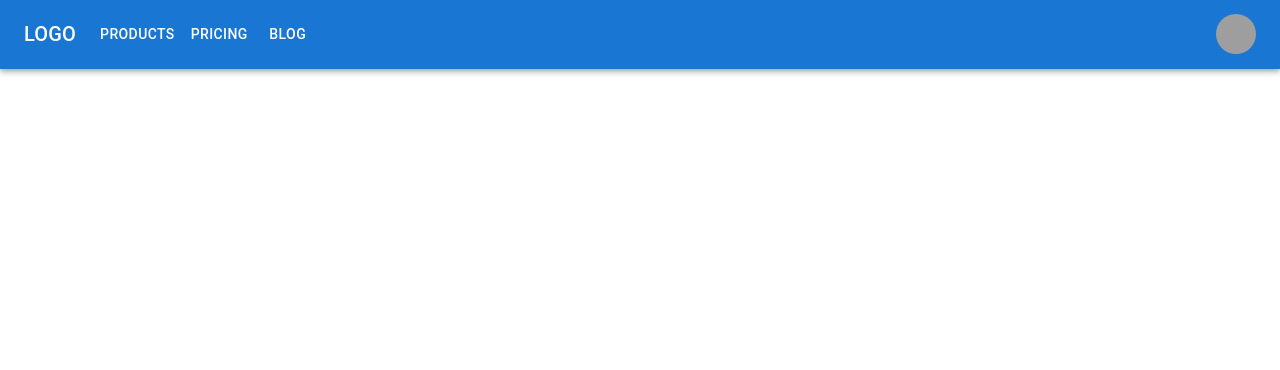
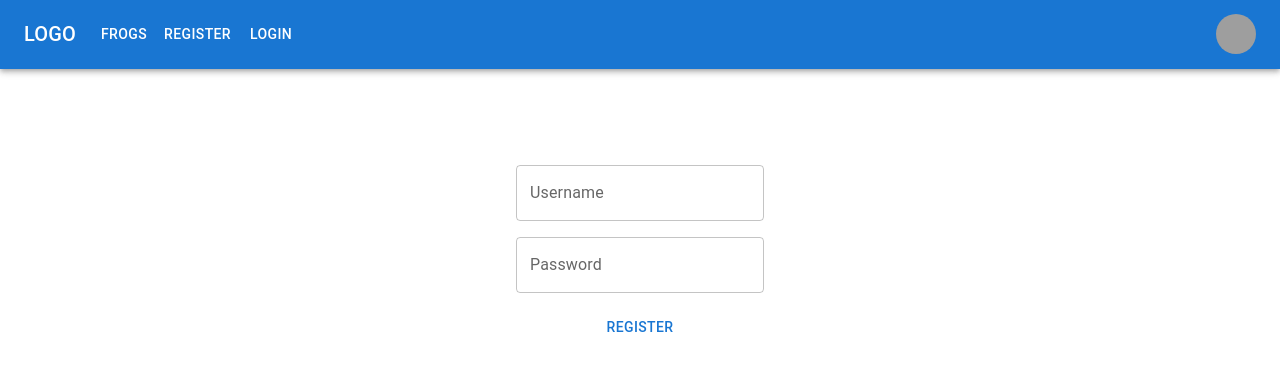
Before and after one commit to frozendawn/apollo-graphql-frogApp-client, a React (Create React App) app: page /register in a window 1280 px wide. Shown: the top 370 px of the page. Built offline with nearby package versions, Linux system fonts and the light colour scheme; grey boxes are pictures that could not be loaded.

Commit message:
quick authentication

```diff
--- a/src/App.tsx
+++ b/src/App.tsx
@@ -4,6 +4,8 @@ import styles from './css/index.module.css';
 import {Routes, Route} from 'react-router-dom';
 import AddNewFrog from './components/AddNewFrog';
 import FrogDetail from './components/FrogDetail';
+import Register from './components/Register';
+import Login from './components/Login';
 
 function App() {
   return (
@@ -14,6 +16,9 @@ function App() {
         <Route path="/" element={<FrogList/>}/>
         <Route path="/add-new" element={<AddNewFrog/>}/>
         <Route path="/frog/:id" element={<FrogDetail/>}/>
+        <Route path="/frog/:id" element={<FrogDetail/>}/>
+        <Route path="/register" element={<Register/>}/>
+        <Route path="/login" element={<Login/>}/>
       </Routes>
     </div>
   );
--- a/src/components/AddNewFrog.tsx
+++ b/src/components/AddNewFrog.tsx
@@ -2,8 +2,11 @@ import Button from "@mui/material/Button";
 import Container from "@mui/material/Container";
 import Grid from "@mui/material/Grid";
 import TextField from "@mui/material/TextField";
-import { useState } from "react";
+import { useContext, useState } from "react";
 import { useMutation, gql } from "@apollo/client";
+import { useNavigate } from "react-router-dom";
+import {GET_FROGS} from './FrogList';
+import AuthenticationContext from '../store/auth-context';
 
 interface Props {}
 interface FormFieldValuesInterface {
@@ -12,21 +15,39 @@ interface FormFieldValuesInterface {
   imageUrl: string;
 }
 
+interface Frog {
+  description: string;
+  id: string;
+  imageUrl: string;
+  name: string;
+  }
+
 const ADD_FROG = gql`
-mutation AddFrog($name: String!, $description: String!, $imageUrl: String!) {
-    addFrog(name: $name, description: $description, imageUrl: $imageUrl) {
-        success
-        message
+  mutation AddFrog($name: String!, $description: String!, $imageUrl: String!, $userId: ID!) {
+    addFrog(name: $name, description: $description, imageUrl: $imageUrl, userId: $userId) {
+      code
+      message
+      success
+      frog {
+        id
+        name
+        description
+        imageUrl
+      }
     }
-}
+  }
 `;
 
 const AddNewFrog: React.FC<Props> = () => {
+  const navigate = useNavigate();
+  const authCtx = useContext(AuthenticationContext);
+  console.log(authCtx);
+
   const [formFieldValues, setFormFieldValues] =
     useState<FormFieldValuesInterface>({
       name: "",
       description: "",
-      imageUrl: ""
+      imageUrl: "",
     });
 
   const onBlurHandler = (e: any) => {
@@ -38,18 +59,27 @@ const AddNewFrog: React.FC<Props> = () => {
     });
   };
 
-  const [addFrog, { data, loading, error }] = useMutation(ADD_FROG, {
-      variables: {
-        name: formFieldValues.name,
-        description: formFieldValues.description,
-        imageUrl: formFieldValues.imageUrl
-      }
+  const [addFrog] = useMutation(ADD_FROG, {
+    variables: {
+      name: formFieldValues.name,
+      description: formFieldValues.description,
+      imageUrl: formFieldValues.imageUrl,
+      userId: authCtx!.user!.id
+    },
+    refetchQueries: [{query: GET_FROGS}]
   });
 
-  const onSubmitHander = (e:any) => {
-      console.log('hello')
+  const onSubmitHander = async (e: any) => {
     e.preventDefault();
-    addFrog();
+    try {
+      const response = await addFrog();
+      if (response.data.addFrog.success) {
+        console.log(response.data.addFrog.success);
+        return navigate("/");
+      }
+    } catch (error) {
+      console.log(error);
+    }
   };
 
   return (
--- a/src/components/Frog.tsx
+++ b/src/components/Frog.tsx
@@ -17,7 +17,6 @@ interface Props {
 }
 
 const Frog: React.FC<Props> = (props) => {
-    console.log(props.frog)
     const navigate = useNavigate();
 
     const navigateToDetails = () => {
--- a/src/components/FrogDetail.tsx
+++ b/src/components/FrogDetail.tsx
@@ -13,6 +13,9 @@ const GET_FROG_BY_ID = gql`
       name
       description
       imageUrl
+      userId {
+        username
+      }
     }
   }
 `;
@@ -47,6 +50,7 @@ const FrogDetail: React.FC<Props> = () => {
                             </Grid>
                             <Grid item>
                               <Typography paragraph={true}>{data.getFrog.description}</Typography>
+                              <Typography paragraph={true}>Created by:{data!.getFrog!.userId!.username}</Typography>
                             </Grid>
 
                        </Grid>
--- /dev/null
+++ b/src/components/Login.tsx
@@ -0,0 +1,105 @@
+import Button from "@mui/material/Button";
+import Container from "@mui/material/Container";
+import Grid from "@mui/material/Grid";
+import TextField from "@mui/material/TextField";
+import { useContext, useState } from "react";
+import AuthenticationContext from "../store/auth-context";
+import { gql, useMutation } from "@apollo/client";
+import { useNavigate } from "react-router-dom";
+
+interface Props {}
+
+interface FormInput {
+  username: string;
+  password: string;
+}
+
+const LOGIN_MUTATION = gql`
+  mutation Login ($username: String!, $password: String!) {
+    Login(username: $username, password: $password) {
+      code
+      success
+      message
+      id
+      accessToken
+      username
+    }
+  }
+`;
+
+const Login: React.FC<Props> = () => {
+  const authCtx = useContext(AuthenticationContext);
+  const navigate = useNavigate();
+  const [formFieldValues, setFormFieldValues] = useState<FormInput>({
+    username: "",
+    password: "",
+  });
+
+  const [loginUser] = useMutation(LOGIN_MUTATION, {
+    variables: {
+      username: formFieldValues.username,
+      password: formFieldValues.password
+    }
+  });
+
+  const onSubmitHander = async (e: any) => {
+    e.preventDefault();
+    const response = await loginUser();
+
+    if (response!.data!.Login.success) {
+      authCtx.login(response.data.Login.username, response.data.Login.accessToken, response.data.Login.id);
+      return navigate('/')
+    }
+  };
+
+  const onBlurHandler = (e: any) => {
+    setFormFieldValues((prev) => {
+      return {
+        ...prev,
+        [e.target.name]: e.target.value,
+      };
+    });
+  };
+
+  return (
+    <Container>
+      <form onSubmit={onSubmitHander}>
+        <Grid
+          container
+          direction="column"
+          justifyContent="center"
+          alignItems="center"
+          sx={{ mt: 10 }}
+          spacing={2}
+        >
+          <Grid item md={12}>
+            <TextField
+              id="outlined-basic"
+              label="Username"
+              variant="outlined"
+              name="username"
+              onBlur={onBlurHandler}
+            />
+          </Grid>
+          <Grid item md={12}>
+            <TextField
+              type="password"
+              id="outlined-basic"
+              label="Password"
+              variant="outlined"
+              name="password"
+              onBlur={onBlurHandler}
+            />
+          </Grid>
+          <Grid item md={12}>
+            <Button type="submit" variant="text" sx={{ width: "100%" }}>
+              Login
+            </Button>
+          </Grid>
+        </Grid>
+      </form>
+    </Container>
+  );
+};
+
+export default Login;
--- a/src/components/Navbar.js
+++ b/src/components/Navbar.js
@@ -1,4 +1,4 @@
-import * as React from 'react';
+import React, { useContext } from 'react';
 import AppBar from '@mui/material/AppBar';
 import Box from '@mui/material/Box';
 import Toolbar from '@mui/material/Toolbar';
@@ -11,13 +11,17 @@ import Avatar from '@mui/material/Avatar';
 import Button from '@mui/material/Button';
 import Tooltip from '@mui/material/Tooltip';
 import MenuItem from '@mui/material/MenuItem';
+import {useNavigate} from 'react-router-dom';
+import AuthenticationContext from '../store/auth-context';
 
-const pages = ['Products', 'Pricing', 'Blog'];
 const settings = ['Profile', 'Account', 'Dashboard', 'Logout'];
 
 const Navbar = () => {
   const [anchorElNav, setAnchorElNav] = React.useState(null);
   const [anchorElUser, setAnchorElUser] = React.useState(null);
+  const navigate = useNavigate();
+  const authCtx = useContext(AuthenticationContext)
+  console.log(authCtx)
 
   const handleOpenNavMenu = (event) => {
     setAnchorElNav(event.currentTarget);
@@ -76,11 +80,12 @@ const Navbar = () => {
                 display: { xs: 'block', md: 'none' },
               }}
             >
-              {pages.map((page) => (
-                <MenuItem key={page} onClick={handleCloseNavMenu}>
-                  <Typography textAlign="center">{page}</Typography>
+                <MenuItem  onClick={handleCloseNavMenu}>
+                  <Typography textAlign="center">Frogs</Typography>
                 </MenuItem>
-              ))}
+                {authCtx.isLoggedIn && <MenuItem  onClick={handleCloseNavMenu}>
+                  <Typography textAlign="center">Add Frog</Typography>
+                </MenuItem>}
             </Menu>
           </Box>
           <Typography
@@ -92,15 +97,32 @@ const Navbar = () => {
             LOGO
           </Typography>
           <Box sx={{ flexGrow: 1, display: { xs: 'none', md: 'flex' } }}>
-            {pages.map((page) => (
+
               <Button
-                key={page}
-                onClick={handleCloseNavMenu}
+                onClick={() => {navigate('/')}}
                 sx={{ my: 2, color: 'white', display: 'block' }}
               >
-                {page}
+                Frogs
               </Button>
-            ))}
+              {authCtx.isLoggedIn && <Button
+                onClick={() => {navigate('add-new')}}
+                sx={{ my: 2, color: 'white', display: 'block' }}
+              >
+                Add Frog
+              </Button>}
+              <Button
+                onClick={() => {navigate('register')}}
+                sx={{ my: 2, color: 'white', display: 'block' }}
+              >
+                Register
+              </Button>
+              <Button
+                onClick={() => {navigate('login')}}
+                sx={{ my: 2, color: 'white', display: 'block' }}
+              >
+                Login
+              </Button>
+
           </Box>
 
           <Box sx={{ flexGrow: 0 }}>
--- /dev/null
+++ b/src/components/Register.tsx
@@ -0,0 +1,105 @@
+import Button from "@mui/material/Button";
+import Container from "@mui/material/Container";
+import Grid from "@mui/material/Grid";
+import TextField from "@mui/material/TextField";
+import { useState } from "react";
+import { gql, useMutation } from "@apollo/client";
+import AuthenticationContext from "../store/auth-context";
+import { useContext } from "react";
+
+interface Props {}
+
+interface FormInput {
+  username: string;
+  password: string;
+}
+
+const REGISTER = gql`
+  mutation Register($username: String!, $password: String!) {
+    Register(username: $username, password: $password) {
+      code
+      success
+      message
+      accessToken
+      id
+      username
+    }
+  }
+`;
+
+const Register: React.FC<Props> = () => {
+  const [formInputFields, setFormInputFields] = useState<FormInput>({
+    username: "",
+    password: "",
+  });
+  console.log(formInputFields);
+
+  const [registerUser] = useMutation(REGISTER, {
+    variables: {
+      username: formInputFields.username,
+      password: formInputFields.password,
+    },
+  });
+  const authCtx = useContext(AuthenticationContext);
+  console.log(authCtx)
+
+  const onSubmitHander = async (e: any) => {
+    e.preventDefault();
+    const response = await registerUser();
+    console.log('response', response)
+    if (response && response.data.Register.success) {
+      authCtx.login(response.data.Register.username, response.data.Register.accessToken, response.data.Register.id)
+    }
+  };
+
+  const onBlurHandler = (e: any) => {
+    setFormInputFields((prev) => {
+      return {
+        ...prev,
+        [e.target.name]: e.target.value,
+      };
+    });
+  };
+
+  return (
+    <Container>
+      <form onSubmit={onSubmitHander}>
+        <Grid
+          container
+          direction="column"
+          justifyContent="center"
+          alignItems="center"
+          sx={{ mt: 10 }}
+          spacing={2}
+        >
+          <Grid item md={12}>
+            <TextField
+              id="outlined-basic"
+              label="Username"
+              variant="outlined"
+              name="username"
+              onBlur={onBlurHandler}
+            />
+          </Grid>
+          <Grid item md={12}>
+            <TextField
+              id="outlined-basic"
+              label="Password"
+              variant="outlined"
+              name="password"
+              type="password"
+              onBlur={onBlurHandler}
+            />
+          </Grid>
+          <Grid item md={12}>
+            <Button type="submit" variant="text" sx={{ width: "100%" }}>
+              Register
+            </Button>
+          </Grid>
+        </Grid>
+      </form>
+    </Container>
+  );
+};
+
+export default Register;
--- a/src/index.tsx
+++ b/src/index.tsx
@@ -4,6 +4,7 @@ import App from "./App";
 import reportWebVitals from "./reportWebVitals";
 import { BrowserRouter } from "react-router-dom";
 import { ApolloClient, InMemoryCache, ApolloProvider } from "@apollo/client";
+import { AuthenticationContextProvider } from "./store/auth-context";
 
 const client = new ApolloClient({
   uri: "http://localhost:5000/graphql",
@@ -11,11 +12,13 @@ const client = new ApolloClient({
 });
 
 ReactDOM.render(
-  <BrowserRouter>
-    <ApolloProvider client={client}>
-      <App />
-    </ApolloProvider>
-  </BrowserRouter>,
+  <AuthenticationContextProvider>
+    <BrowserRouter>
+      <ApolloProvider client={client}>
+        <App />
+      </ApolloProvider>
+    </BrowserRouter>
+  </AuthenticationContextProvider>,
   document.getElementById("root")
 );
 
--- /dev/null
+++ b/src/store/auth-context.tsx
@@ -0,0 +1,57 @@
+import React, { useState } from 'react';
+
+interface User {
+  username: string;
+  id: string;
+  token: string;
+}
+interface ContextInterface {
+  isLoggedIn: boolean;
+  user: User | null;
+  logout: () => void;
+  login: (user: string, token: string, id: string) => void
+}
+
+const AuthenticationContext = React.createContext<ContextInterface>({
+  isLoggedIn: false,
+  user: null,
+  logout: () => {},
+  login: () => {}
+})
+
+interface ProviderProps {}
+
+export const AuthenticationContextProvider:React.FC<ProviderProps> = (props) => {
+
+  const [isLoggedIn, setIsLoggedIn] = useState<boolean>(false)
+  const [user, setUser] = useState<User | null>(null)
+
+  const logUserOut = () => {
+    setIsLoggedIn(false)
+    setUser(null)
+  }
+
+  const logUserIn = (user: string, token: string, id: string) => {
+    setIsLoggedIn(true)
+    setUser({
+      username: user,
+      id: id,
+      token: token
+    })
+  }
+
+  const defaultContext = {
+    isLoggedIn: isLoggedIn,
+    user: user,
+    logout: logUserOut,
+    login: logUserIn
+  }
+
+  return (
+    <AuthenticationContext.Provider value={defaultContext}>
+      {props.children}
+    </AuthenticationContext.Provider>
+  )
+}
+
+export default AuthenticationContext;
```
Also changed, not shown: src/components/FrogList.tsx (+7 -10 lines).
